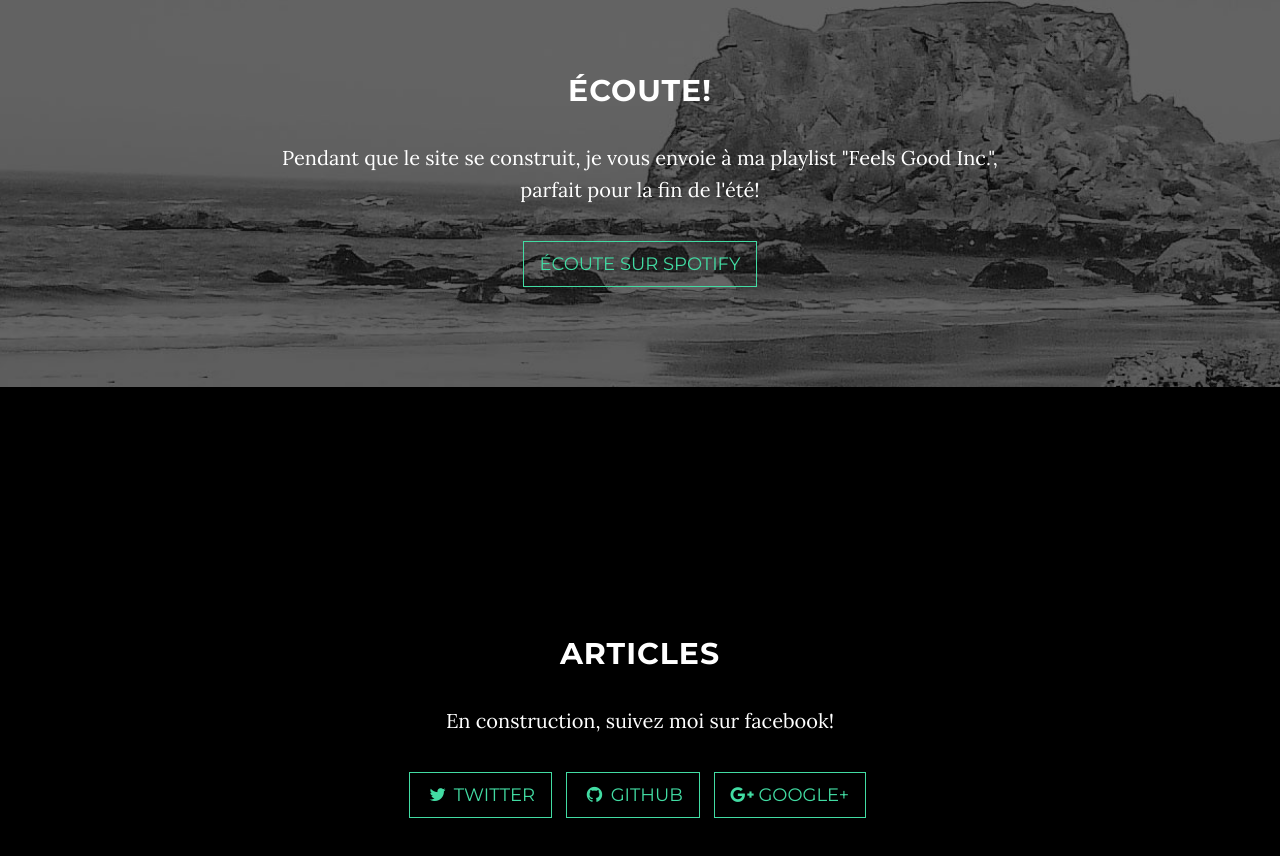
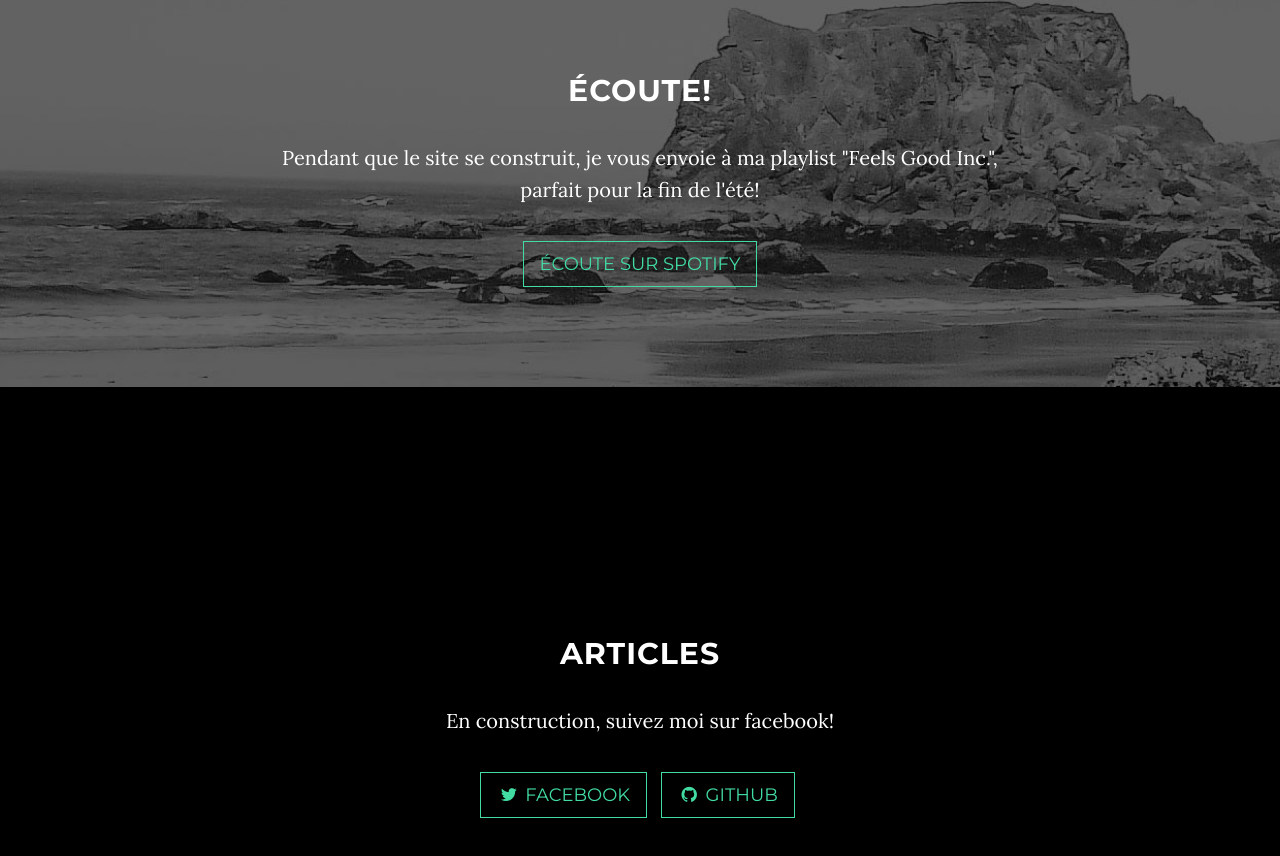
Before and after one commit to tetreaultben/tetreault.github.io, a website: page index.html in a window 1280 px wide. Shown: the part 1624-2480 px from the top of the page. Drawn offline with nearby package versions, Linux system fonts and the light colour scheme; some packages are replaced by stand-ins of ours.

Commit message:
Faute + changements

```diff
--- a/index.html
+++ b/index.html
@@ -90,7 +90,7 @@
         <div class="row">
             <div class="col-lg-8 col-lg-offset-2">
                 <h2>À propos de La musique à Benji</h2>
-                <p>La musique à Benji est un projet éducatif bâti par moi-même, Benjamin Tétreault, qui me permettra de développer mes compétences en HTML et en CSS tout en partageant ma passion musical</p>
+                <p>La musique à Benji est un projet éducatif bâti par moi-même, Benjamin Tétreault, qui me permettra de développer mes compétences en HTML et en CSS tout en partageant ma passion musicale</p>
 				<p>En espérant que vous apprécierez autant que le plaisir que j'obtient en bâtissant ce site !
             </div>
         </div>
@@ -117,13 +117,10 @@
                 <p>En construction, suivez moi sur facebook!</p>
                 <ul class="list-inline banner-social-buttons">
                     <li>
-                        <a href="https://twitter.com/SBootstrap" class="btn btn-default btn-lg"><i class="fa fa-twitter fa-fw"></i> <span class="network-name">Twitter</span></a>
+                        <a href="https://twitter.com/SBootstrap" class="btn btn-default btn-lg"><i class="fa fa-twitter fa-fw"></i> <span class="network-name">Facebook</span></a>
                     </li>
                     <li>
                         <a href="https://github.com/IronSummitMedia/startbootstrap" class="btn btn-default btn-lg"><i class="fa fa-github fa-fw"></i> <span class="network-name">Github</span></a>
-                    </li>
-                    <li>
-                        <a href="https://plus.google.com/+Startbootstrap/posts" class="btn btn-default btn-lg"><i class="fa fa-google-plus fa-fw"></i> <span class="network-name">Google+</span></a>
                     </li>
                 </ul>
             </div>
```
